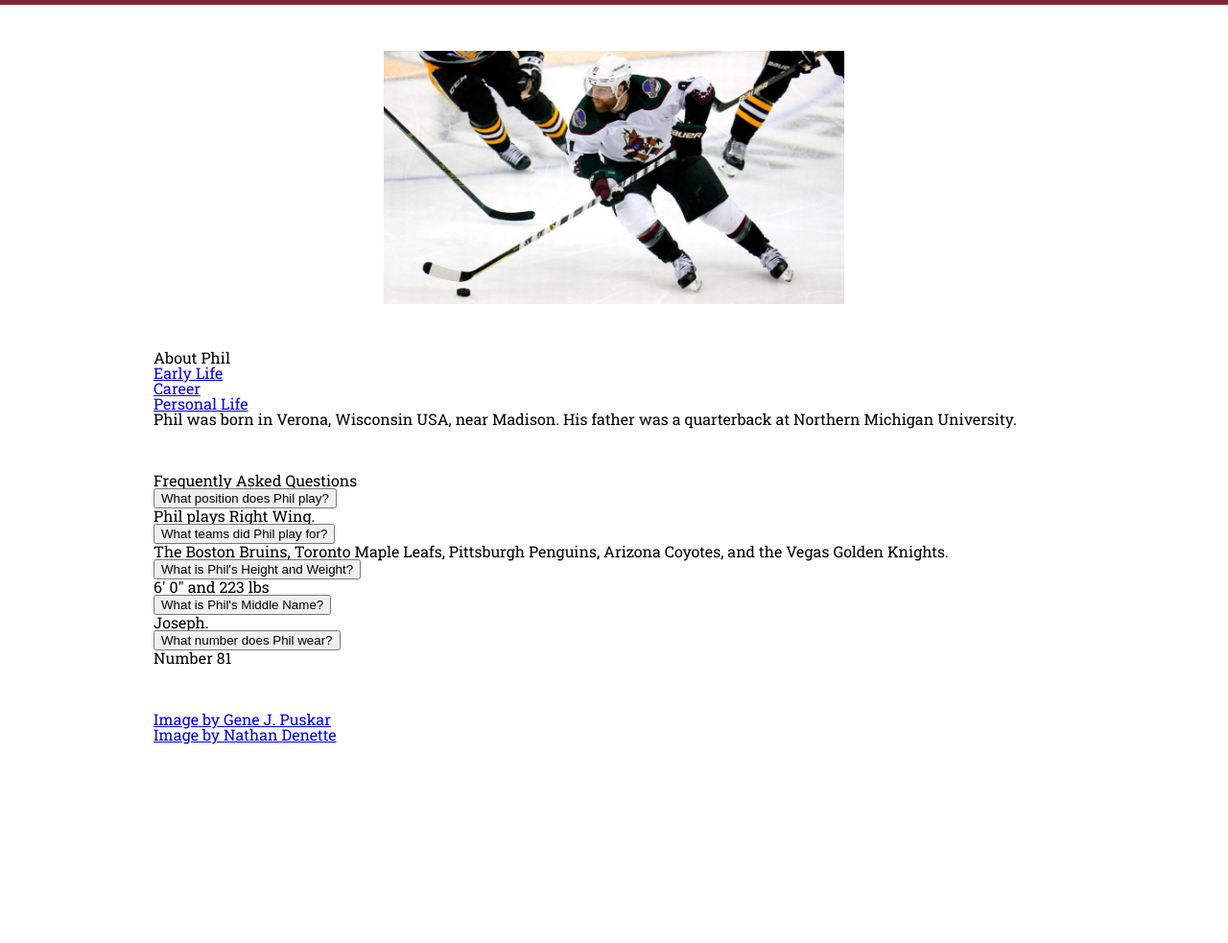
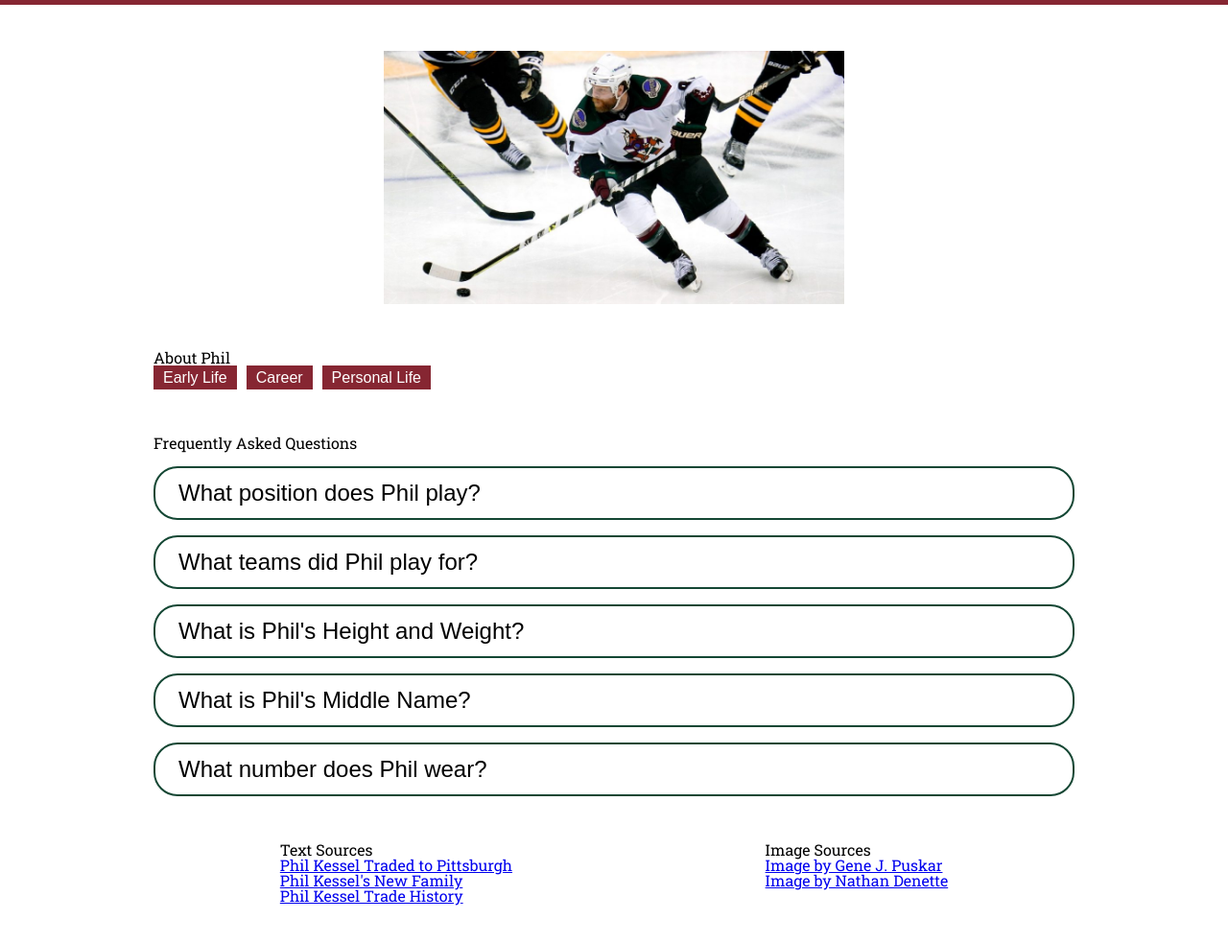
Before and after one commit to aSouchereau/Alexander_Souchereau_WEB303Assignments, a plain HTML site: page index.html in a window 1280 px wide. Shown: the part 91-1074 px from the top of the page at 96% size. Before the commit the page ends 913 px from the top, so only its background shows below. Drawn offline with nearby package versions, Linux system fonts and the light colour scheme.

Commit message:
Added more content, styled page, fixed accordion and tabs issue

```diff
--- /dev/null
+++ b/css/accordion-tabs.css
@@ -0,0 +1,71 @@
+.accordion, .tab-list {
+    list-style-type: none;
+    padding: 0;
+}
+.tab-list {
+    display: flex;
+}
+.tab-list li {
+    padding: 4px 10px;
+    margin-right: 10px;
+    background-color: #862632;
+}
+.tab-list li:hover {
+    background-color: darkslategrey;
+}
+.tab-list li a {
+    color: white;
+    text-decoration: none;
+    font-family: Arial, Helvetica, sans-serif;
+}
+
+.tab-panel {
+    background: lightgrey;
+}
+
+.tab-panel {
+    display: none;
+    padding: 2em 3em 10em;
+}
+.tab-panel.active {
+    display: block;
+}
+
+
+
+
+
+
+button.accordion-control {
+    display: block;
+    width: 100%;
+    padding: 0.75rem 0;
+    border: none;
+}
+
+
+.accordion-panel {
+    display: none;
+    padding: 10px;
+}
+
+.accordion button {
+    background: none;
+    text-align: left;
+    padding-left: 1em;
+    font-size: 1.5em;
+}
+
+.accordion li {
+    margin: 1em 0;
+    border-radius: 25px;
+    border: 2px solid #144734;
+}
+.accordion li:hover {
+     background-color: #144734;
+    color: #ddcca1;
+     cursor: pointer;
+ }
+.accordion button {
+    color: inherit;
+}
--- a/css/style.css
+++ b/css/style.css
@@ -38,6 +38,11 @@ section {
     width: 100%;
 }
 
+#sources {
+    display: flex;
+    justify-content: space-around;
+}
+
 /* Typography */
 h1 {
     font-size: 2em;
--- a/index.html
+++ b/index.html
@@ -3,9 +3,10 @@
 <head>
     <title>Phil Kessel | Fan page</title>
     <link rel="stylesheet" href="css/reset.css">
+    <link rel="stylesheet" href="css/accordion-tabs.css">
     <link href="css/style.css" rel="stylesheet">
 	<meta name="viewport" content="width=device-width, initial-scale=1.0">
-
+    <script src="https://ajax.googleapis.com/ajax/libs/jquery/3.6.1/jquery.min.js"></script>
 </head>
 
 <body>
@@ -53,13 +54,13 @@
                 </li>
             </ul>
             <div class="tab-panel" id="tab1">
-                <p>Phil was born in Verona, Wisconsin USA, near Madison. His father was a quarterback at Northern Michigan University. </p>
+                <p>Phil was born in Verona, Wisconsin USA, near Madison. His father was a quarterback at Northern Michigan University. He played youth hockey with the AAA Madison Capitols in his hometown of Madison, Wisconsin.</p>
             </div>
             <div class="tab-panel" id="tab2">
-
+                <p>On August 17, 2006, the Bruins announced that they had signed Kessel to a three-year, entry-level contract worth the rookie maximum of $850,000. On September 18, 2009, the Bruins traded Kessel to the Toronto Maple Leafs in exchange for a 2010 first-round pick (Tyler Seguin), a 2010 second-round pick (Jared Knight) and a 2011 first-round pick (Dougie Hamilton). </p>
             </div>
             <div class="tab-panel" id="tab3">
-
+                <p>Kessel's longtime girlfriend Sandra Pereira gave birth to their first child, daughter Kapri Mary Kessel, on March 9, 2022.</p>
             </div>
         </section>
 
@@ -67,7 +68,7 @@
 
         <section id="faq" class="accordion-wrapper">
             <h2>Frequently Asked Questions</h2>
-            <ul class="accordion">
+            <ul class="accordion acc1">
                 <li>
                     <button class="accordion-control">What position does Phil play?</button>
                     <div class="accordion-panel">
@@ -103,11 +104,15 @@
         </section>
         <section id="sources">
             <div id="txt-sources">
-                <ul>
-
-                </ul>
+                <h4>Text Sources</h4>
+                <ol>
+                    <li><a href="https://www.channel3000.com/phil-kessel-traded-to-pittsburgh/">Phil Kessel Traded to Pittsburgh</a></li>
+                    <li><a href="https://www.sportsnet.ca/nhl/article/phil-kessel-pulls-off-quite-a-manouevre-to-keep-ironman-streak-alive/">Phil Kessel's New Family</a> </li>
+                    <li><a href="https://www.capfriendly.com/trades/players/phil-kessel">Phil Kessel Trade History</a> </li>
+                </ol>
             </div>
             <div id="img-sources">
+                <h4>Image Sources</h4>
                 <ol>
                     <li>
                         <a href="img/landscape-onIce-arizona(Gene%20J.%20PuskarAP).jpg">Image by Gene J. Puskar</a>
--- a/js/script.js
+++ b/js/script.js
@@ -1,7 +1,6 @@
 $(document).ready(function () {
 
     $('.accordion').on('click', '.accordion-control', function(e) {
-        e.preventDefault();
         $(this)
             .next('.accordion-panel')
             .not(':animated')
```
